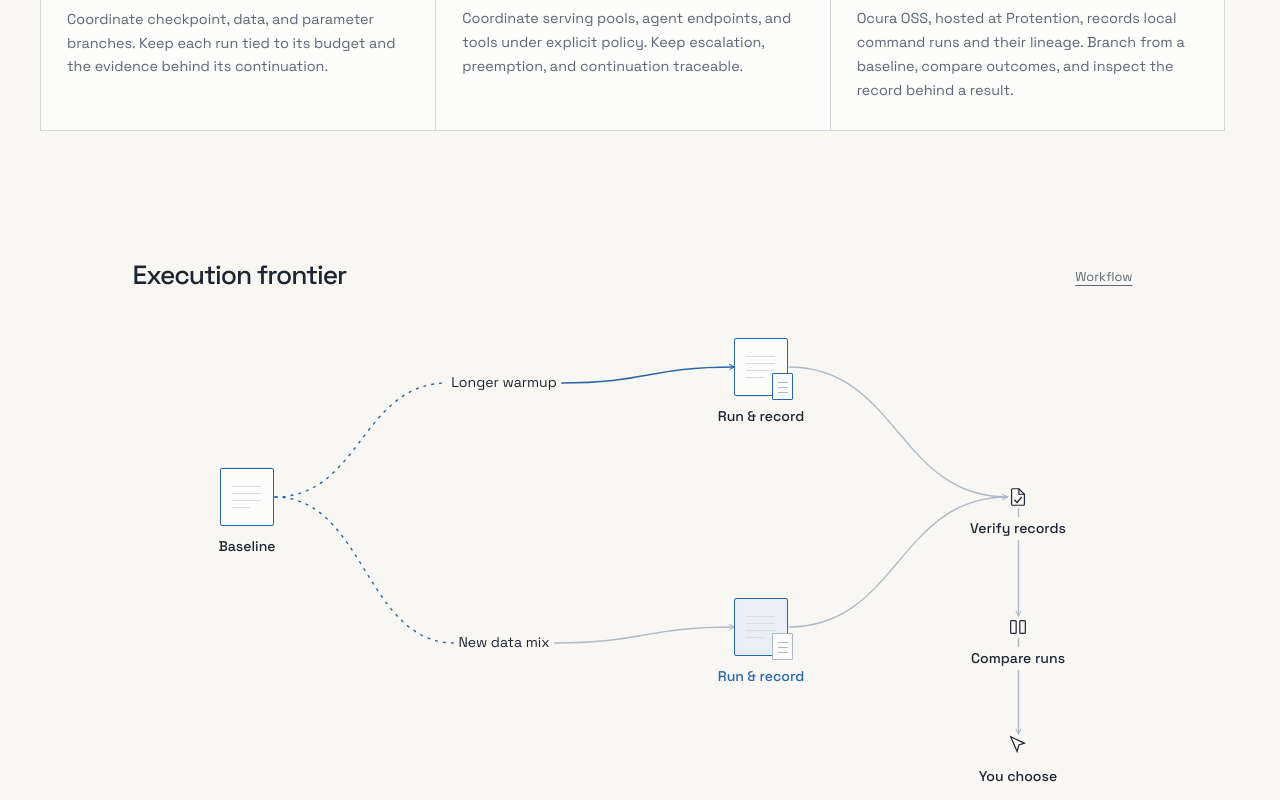
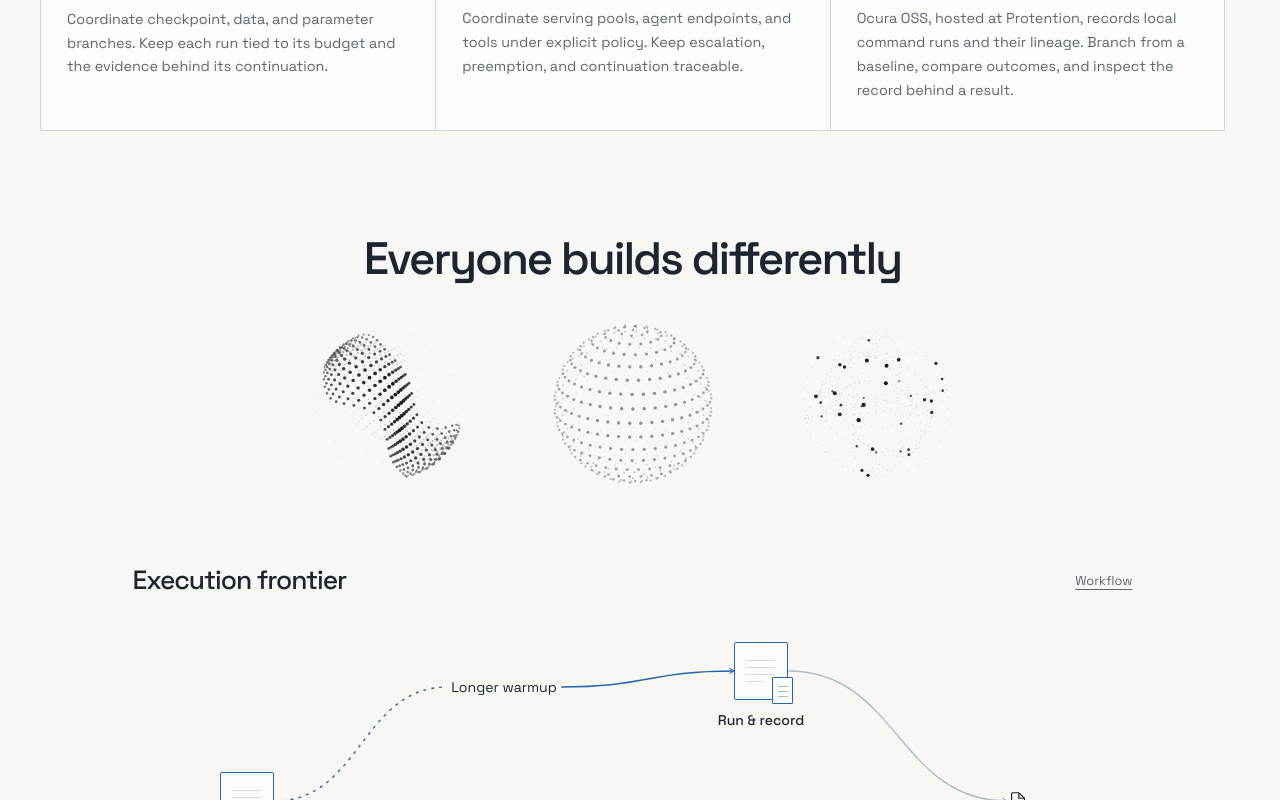
Before and after one commit to BlakeMasters/ocuna-landing, a React (Vite) app: page / in a window 1280 px wide. Shown: the part 1720-2520 px from the top of the page. Built offline with nearby package versions, Linux system fonts and the light colour scheme.

Commit message:
Add everyone builds differently with three thinking spheres

```diff
--- a/src/components/SystemHomePage.css
+++ b/src/components/SystemHomePage.css
@@ -383,6 +383,37 @@ body.landing-route:has(.system-home) .footer-logo-link img { filter: none; }
 .system-capability-copy h3 { margin: 0; font-size: 1.34rem; line-height: 1.25; letter-spacing: -0.035em; }
 .system-capability-copy > p { margin: 18px 0 0; color: var(--system-muted); font-size: 0.9rem; line-height: 1.65; }
 
+.system-builders {
+  padding: clamp(64px, 8vw, 112px) 0 0;
+  text-align: center;
+}
+
+.system-home .system-builders h2 {
+  max-width: none;
+  margin: 0;
+  font-size: clamp(2rem, 3.55vw, 3.1rem);
+  line-height: 1.1;
+  text-wrap: balance;
+}
+
+.system-thinking-spheres {
+  display: flex;
+  justify-content: center;
+  gap: clamp(12px, 4vw, 64px);
+  margin-top: 24px;
+}
+
+.system-thinking-spheres .thinking-orb {
+  display: block;
+  width: clamp(76px, 16vw, 192px) !important;
+  height: auto !important;
+  aspect-ratio: 1;
+}
+
+.system-home .system-builders + .system-execution-section {
+  padding-top: clamp(24px, 3vw, 40px);
+}
+
 .system-home .ocura-sim {
   --sim-border: #d2d7db;
   --sim-ink: var(--system-ink);
--- a/src/components/SystemHomePage.jsx
+++ b/src/components/SystemHomePage.jsx
@@ -5,6 +5,7 @@ import { HOME } from "../content/home.js";
 import { FOUR1 } from "../content/four1.js";
 import { RESEARCH_ART, RESEARCH_POSTS } from "../content/research.js";
 import ExecutionGraphDisplay from "./ExecutionGraphDisplay.jsx";
+import ThinkingOrb from "./ThinkingOrb.jsx";
 import SystemHero, { ArrowIcon } from "./SystemHero.jsx";
 import "./SystemHomePage.css";
 
@@ -85,6 +86,19 @@ function PartnerAcknowledgement() {
   );
 }
 
+function BuildingStyles({ animate }) {
+  return (
+    <section className="shell system-builders" aria-labelledby="system-builders-title">
+      <h2 id="system-builders-title">{HOME.buildersTitle}</h2>
+      <div className="system-thinking-spheres" aria-hidden="true">
+        {["breathing", "globe", "orbits"].map((state) => (
+          <ThinkingOrb key={state} state={state} size={192} dark={false} paused={!animate} />
+        ))}
+      </div>
+    </section>
+  );
+}
+
 function OssPanel() {
   return (
     <section className="system-oss-section" id="ocura-oss" aria-labelledby="system-oss-title">
@@ -142,6 +156,7 @@ export default function SystemHomePage() {
         {products.map((product) => <a href={product.href.startsWith("#") ? product.href : pagePath(product.href)} key={product.name}><div><strong>{product.name}</strong><span>{product.description}</span></div><ArrowIcon /></a>)}
       </nav>
       <RuntimePanels />
+      <BuildingStyles animate={motionEnabled} />
       <ExecutionGraphDisplay animate={motionEnabled} />
       <OssPanel />
       <ResearchPanels />
--- a/src/content/crawlable.js
+++ b/src/content/crawlable.js
@@ -104,6 +104,7 @@ function landingBody(extra = "") {
           ${HOME.capabilities.map((capability) => `<article><h2>${escapeHtml(capability.title)}</h2><h3>${escapeHtml(capability.heading)}</h3><p>${escapeHtml(capability.description)}</p></article>`).join("\n")}
         </div>
       </section>
+      <section aria-labelledby="system-builders-title"><h2 id="system-builders-title">${escapeHtml(HOME.buildersTitle)}</h2></section>
       ${executionGraphHtml()}
       <section id="ocura-oss"><h2>Record, branch, and compare.</h2><p>Ocura OSS is an open-source execution ledger hosted at Protention. Record local command runs and their lineage, branch from a completed run, and compare the evidence.</p><pre><code>python -m pip install ocura-oss</code></pre><a href="${OSS.home}">Visit protention.dev</a><a href="${OSS.api}">Python API</a><a href="${OSS.examples}">Training example</a></section>
       <section><h2>More from Ocuna.</h2><h3><a href="/four1">Four1</a></h3><p>${escapeHtml(FOUR1.definition)}</p><h3><a href="/research/${escapeHtml(RESEARCH_POSTS[0].slug)}">${escapeHtml(RESEARCH_POSTS[0].title)}</a></h3><p>${escapeHtml(RESEARCH_POSTS[0].category)} · ${escapeHtml(RESEARCH_POSTS[0].dateLabel)}</p></section>
--- a/src/content/home.js
+++ b/src/content/home.js
@@ -4,6 +4,7 @@ export const HOME = {
   introduction:
     "Ocuna builds the execution layer for AI workloads that branch as they run. From model training to agent research, we’re building systems that coordinate work and keep their decisions on the record.",
   partnersTitle: "Supported By",
+  buildersTitle: "Everyone builds differently",
   partners: [
     { name: "Antler", id: "antler", href: "https://www.antler.co/", logo: "partners/antler.svg", width: 117, height: 28 },
   ],
```
